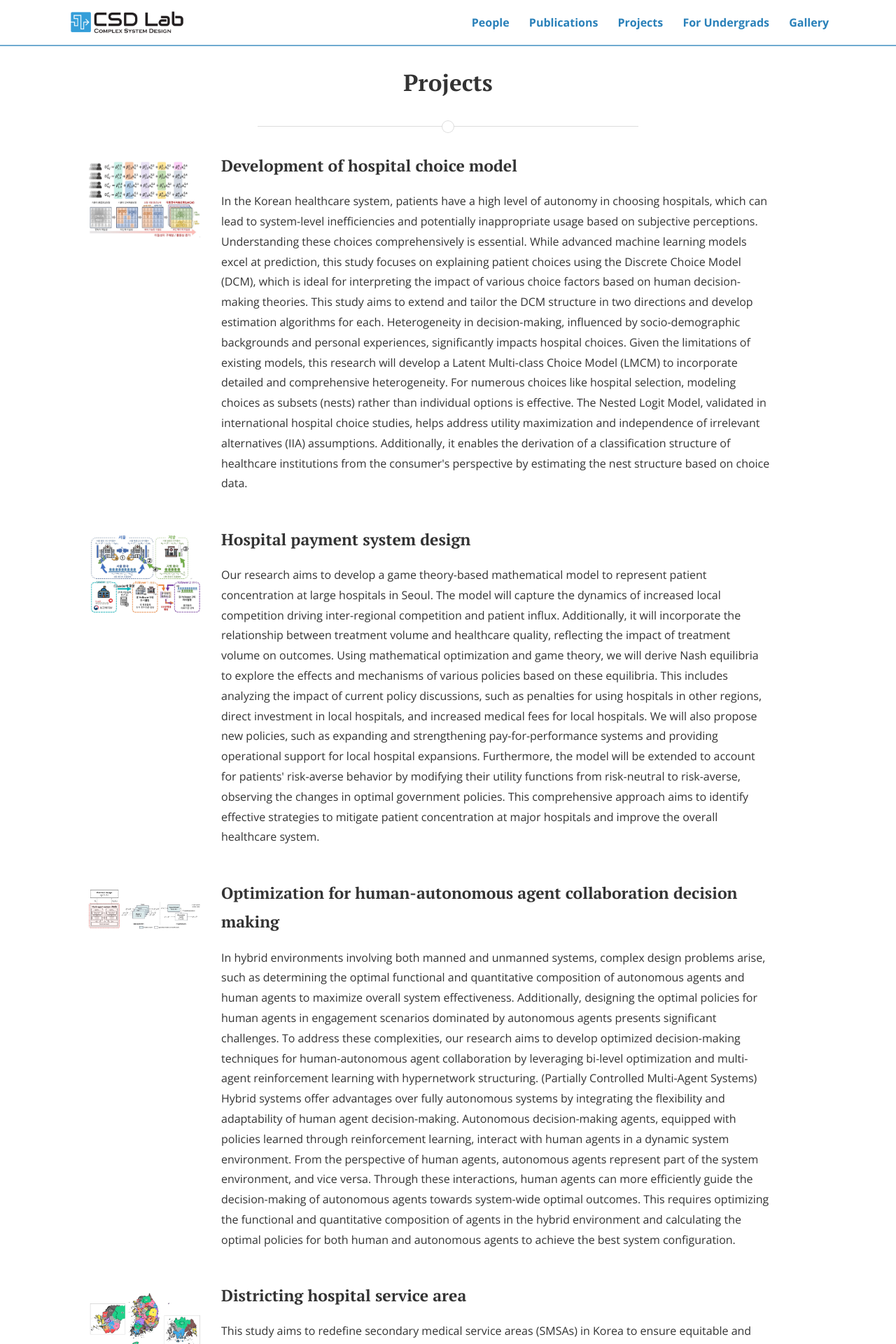
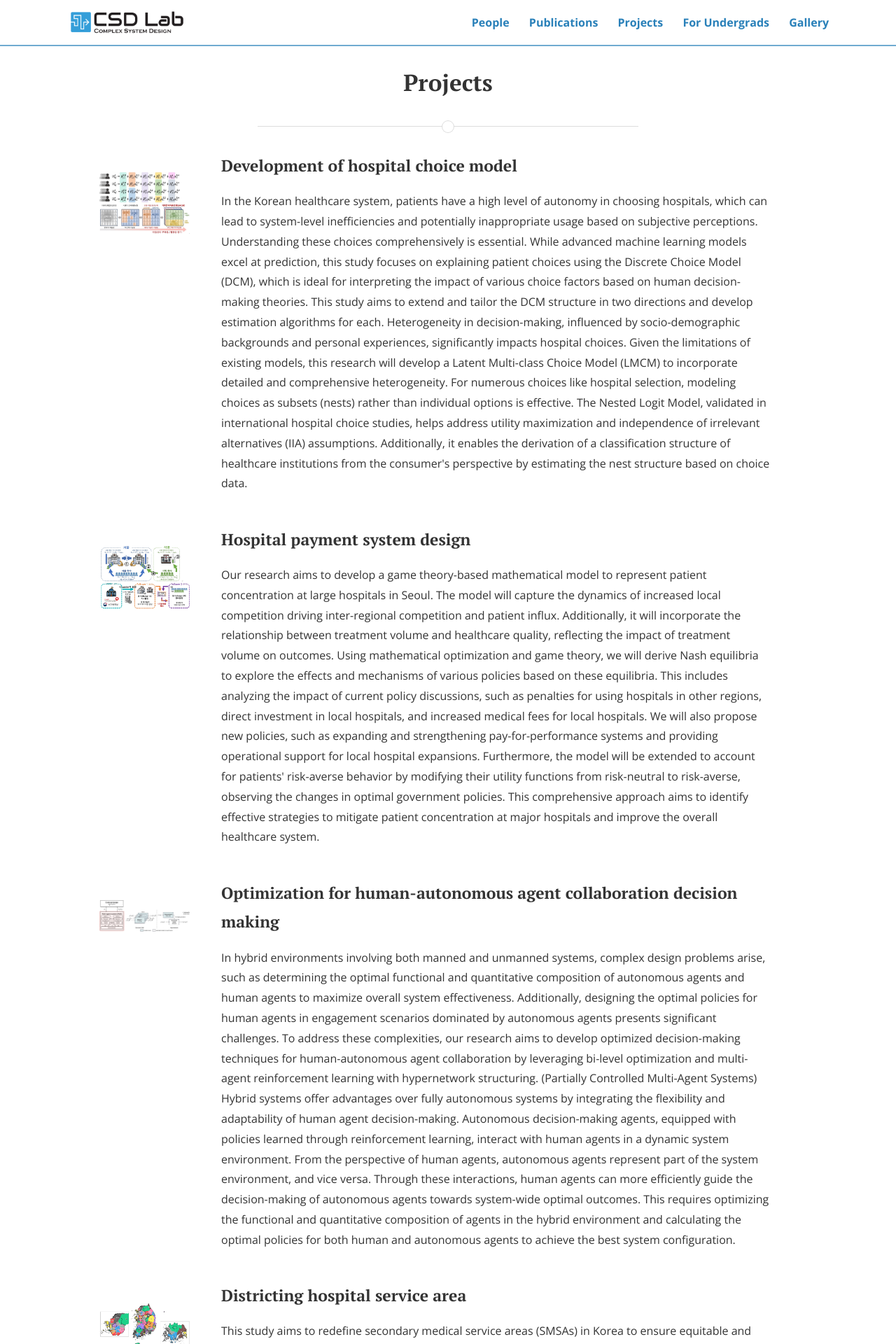
Before and after one commit to CSDlab-KAIST/csdlab-kaist.github.io, a Jekyll site: the page built from projects.html, in a window 1280 px wide. Shown: the top 1920 px of the page at 70% size. Built offline with Jekyll 4.4.1, drawn with Linux system fonts in a browser that asks for light colours; nearby versions of some CDN libraries.

Commit message:
Update main.scss

```diff
--- a/css/main.scss
+++ b/css/main.scss
@@ -41,7 +41,7 @@ h3 {
 
 .project-img-wrap {
   float: left;
-  margin: 15px 15px 15px 15px;
+  margin: 30px 30px 30px 30px;
 }
 
 .gallery-img-wrap {
```
